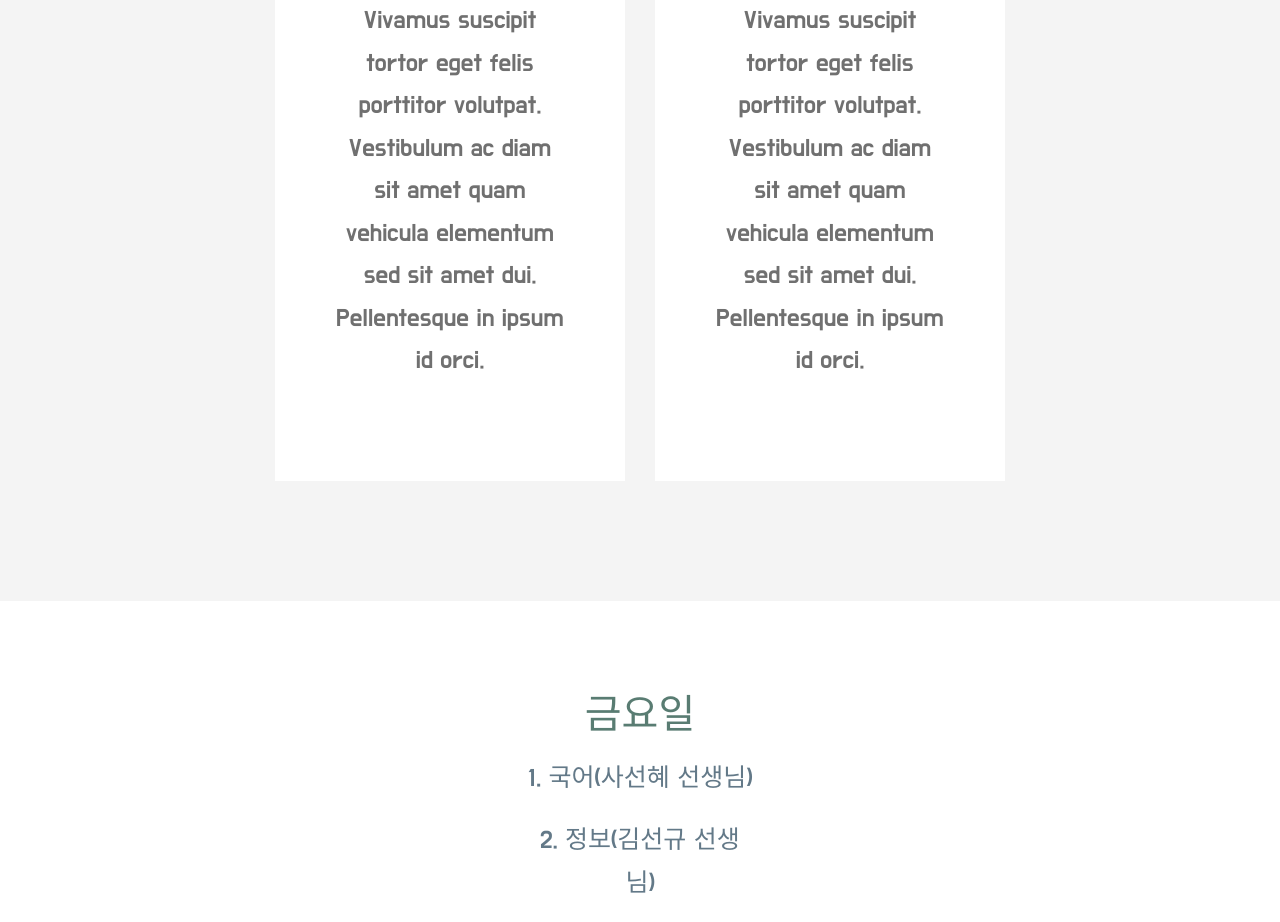
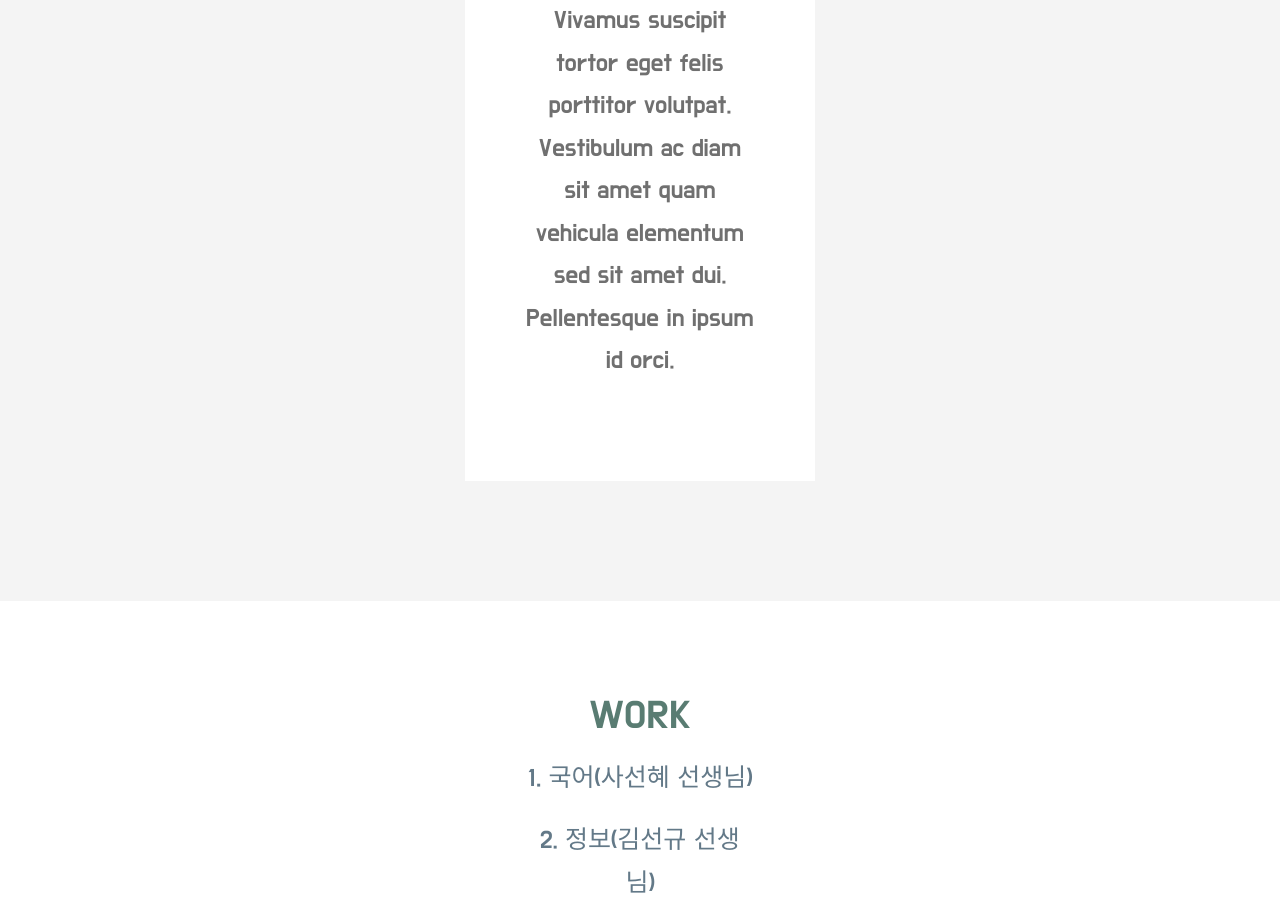
Before and after one commit to coder0104/banseok, a plain HTML site: page index.html in a window 1280 px wide. Shown: the part 345-1267 px from the top of the page. Drawn offline with nearby package versions, Linux system fonts and the light colour scheme; no server answers.

Commit message:
bug fixed

```diff
--- a/index.html
+++ b/index.html
@@ -100,7 +100,7 @@
 
 					</div>
 
-					<div class="col-md-4">
+					<div id="hello" class="col-md-4">
 
 						<div class="service">
 							<figure>
@@ -174,6 +174,7 @@
                 var date = ('0' + today.getDate()).slice(-2);
 				const birthday = new Date(year+'-'+month+'-'+date);
 				const day1 = birthday.getDay();
+				const div = document.getElementById('hello')
                 document.getElementById('ct').innerHTML = month + '월 '+ date +'일'
 
                 request.open("GET","https://open.neis.go.kr/hub/mealServiceDietInfo?ATPT_OFCDC_SC_CODE=G10&SD_SCHUL_CODE=7430048&KEY=ef5c41c7fa004a8bb4e7ef6fb7ce58bc&MLSV_YMD=" + year + month + date);
@@ -199,7 +200,7 @@
                             //요청하는게 xml이면 responseXML 일반텍스트면 response
 
                         } else {
-                            alert(request.status);
+                            alert("에러!");
                         }
                     }
                 }
@@ -235,9 +236,9 @@
             }
         }
         if (day1 == 5){
-			document.getElementById('date').innerHTML = "금요일"
             for (i=0; i<=7; i++){
-                document.getElementById('mon'+i).innerHTML = fri[i]
+				document.getElementById('mon' + i).innerHTML=fri[i]
+				div.remove();
 
             }
         }
```
